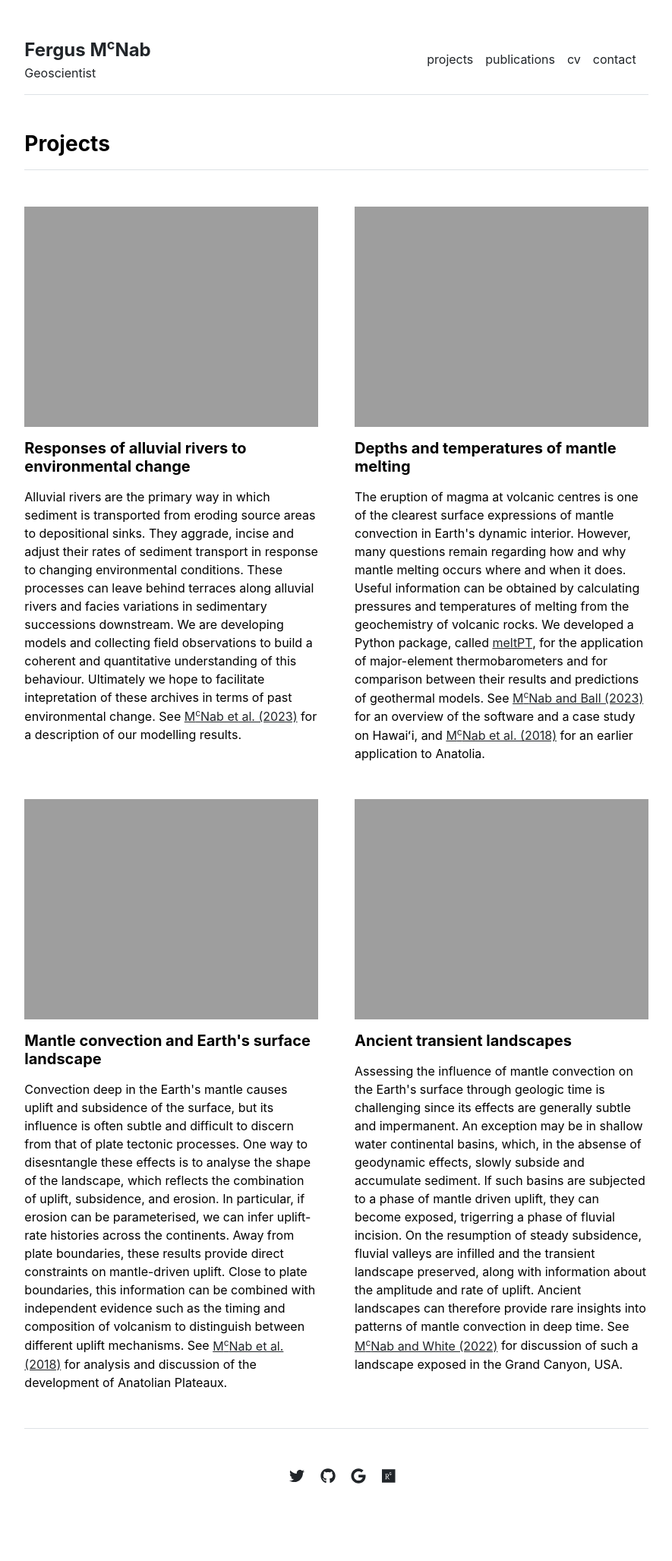
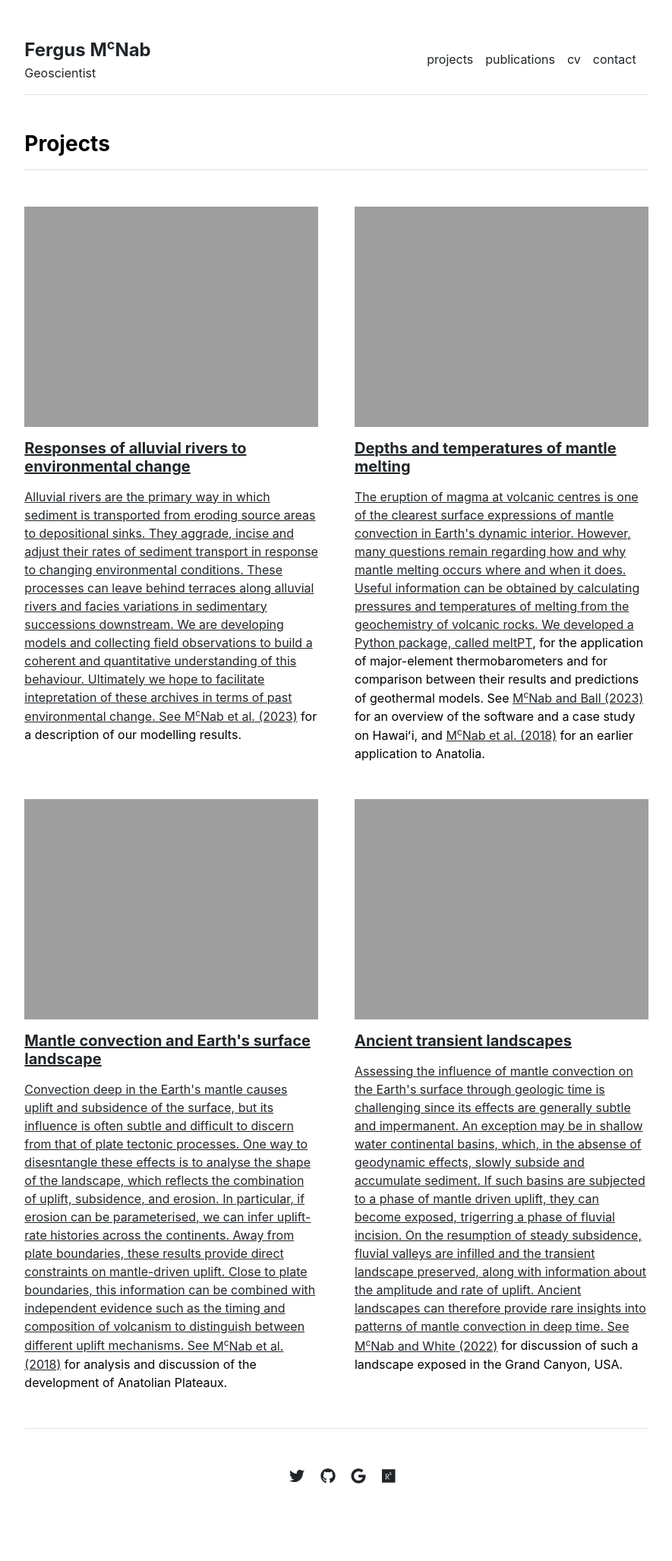
Before and after one commit to fmcnab/fmcnab.github.io, a Jekyll site: the page built from projects.md, in a window 1280 px wide. Shown: the whole page at 76% size, without its empty margins (197-1082 px from the left). Built offline with Jekyll 4.4.1, drawn with Linux system fonts in a browser that asks for light colours.

Commit message:
Trying to add link to project post.

```diff
--- a/_layouts/projects.html
+++ b/_layouts/projects.html
@@ -10,7 +10,7 @@ layout: default
   {% for item in row %}
     <div class="col-md-6">
       <img src="{{ site.github.url }}/assets/img/{{ item.img }}" alt="Image" width="100%">
-      <h5 class="fw-bold pb-2 mb-2 pt-2 mt-2">{{ item.title }}</h5>
+      <h5 class="fw-bold pb-2 mb-2 pt-2 mt-2"><a href="{{ site.github.url }}/2020/03/01/new-paper-published.html">{{ item.title }}</h5>
       {{ item.info }}
 <!--      <ul>
         {% for info in item.info %}
```
